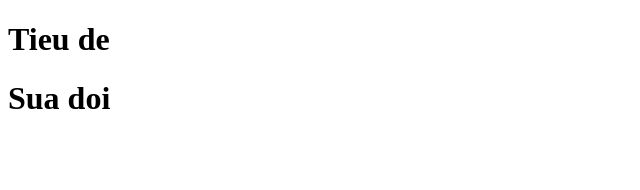
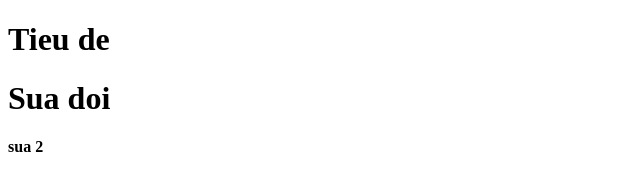
Before and after one commit to Duc160509/Du-an-6, a plain HTML site: page index.html in a window 1280 px wide. Shown: the full height of the page, 0-640 px from the left. Drawn offline with Linux system fonts and the light colour scheme.

Commit message:
2. Sua 2

```diff
--- a/index.html
+++ b/index.html
@@ -8,5 +8,7 @@
 <body>
     <h1>Tieu de</h1>
     <h1>Sua doi</h1>
+    <h4>sua 2</h4>
 </body>
+
 </html>
```
